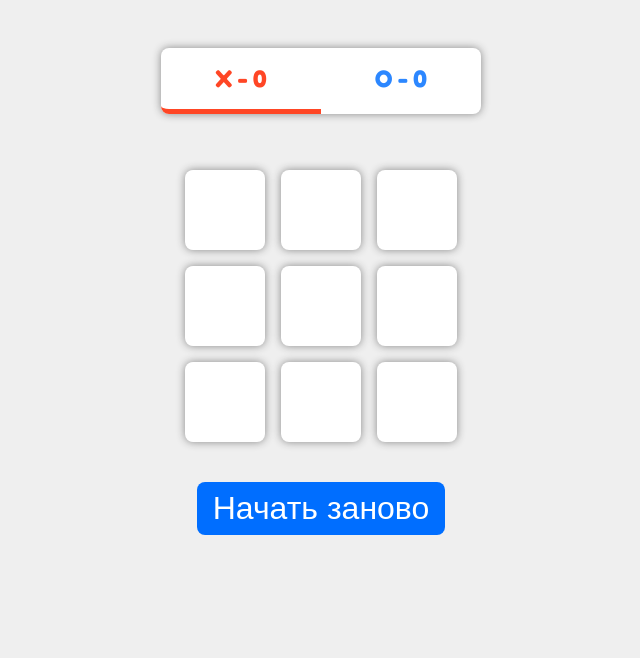
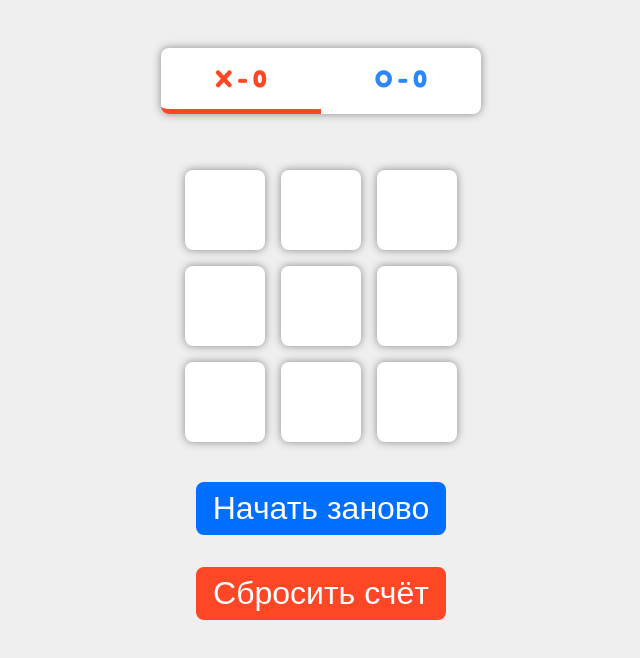
Before and after one commit to codeedocc/tic-tac-toe-react, a React (Create React App) app: page / in a window 1280 px wide. Shown: the top 658 px of the page, without its empty margins (319-959 px from the left). Built offline with nearby package versions, Linux system fonts and the light colour scheme.

Commit message:
added ResetScore button

```diff
--- a/src/App.tsx
+++ b/src/App.tsx
@@ -1,7 +1,8 @@
 import React, { useEffect, useState } from 'react'
 import './App.css'
 import Board from './components/Board/Board'
-import ResetButton from './components/ResetButton/ResetButton'
+import ResetScore from './components/ResetScore/ResetScore'
+import Restart from './components/Restart/Restart'
 import ScoreBoard from './components/ScoreBoard/ScoreBoard'
 
 const savedX = JSON.parse(localStorage.getItem('X') || '0')
@@ -76,6 +77,12 @@ const App: React.FC = () => {
     setBoard(Array(9).fill(null))
   }
 
+  const resetScore = () => {
+    setX(0)
+    setO(0)
+    localStorage.clear()
+  }
+
   return (
     <div className="App">
       <ScoreBoard scores={scores} xPlaying={xPlaying} x={x} o={o} />
@@ -83,7 +90,8 @@ const App: React.FC = () => {
         board={board}
         clickHandler={gameOver ? resetBoard : clickHandler}
       />
-      <ResetButton resetBoard={resetBoard} />
+      <Restart resetBoard={resetBoard} />
+      <ResetScore resetScore={resetScore} />
     </div>
   )
 }
--- a/src/components/ResetButton/ResetButton.css
+++ b/src/components/ResetScore/ResetScore.css
@@ -1,14 +1,15 @@
-.reset-btn {
+.newGame-btn {
   border: none;
   border-radius: 0.5rem;
-  background-color: rgb(0, 110, 255);
+  background-color: rgb(255, 70, 37);
   color: white;
   font-size: 2rem;
   padding: 0.5rem 1rem;
   margin: 2rem auto;
   display: block;
+  width: 250px;
 }
 
-.reset-btn:hover {
-  background-color: rgb(0, 119, 255);
+.newGame-btn:hover {
+  background-color: rgba(255, 70, 37, 0.9);
 }
--- /dev/null
+++ b/src/components/ResetScore/ResetScore.tsx
@@ -0,0 +1,16 @@
+import React from 'react'
+import './ResetScore.css'
+
+interface INewGame {
+  resetScore: () => void
+}
+
+const NewGame: React.FC<INewGame> = ({ resetScore }) => {
+  return (
+    <button className="newGame-btn" onClick={() => resetScore()}>
+      Сбросить счёт
+    </button>
+  )
+}
+
+export default NewGame
--- /dev/null
+++ b/src/components/Restart/Restart.css
@@ -0,0 +1,15 @@
+.reset-btn {
+  border: none;
+  border-radius: 0.5rem;
+  background-color: rgb(0, 110, 255);
+  color: white;
+  font-size: 2rem;
+  padding: 0.5rem 1rem;
+  margin: 2rem auto;
+  display: block;
+  width: 250px;
+}
+
+.reset-btn:hover {
+  background-color: rgba(0, 110, 255, 0.9);
+}
--- a/src/components/ResetButton/ResetButton.tsx
+++ b/src/components/Restart/Restart.tsx
@@ -1,5 +1,5 @@
 import React from 'react'
-import './ResetButton.css'
+import './Restart.css'
 
 interface IResetButton {
   resetBoard: () => void
```
